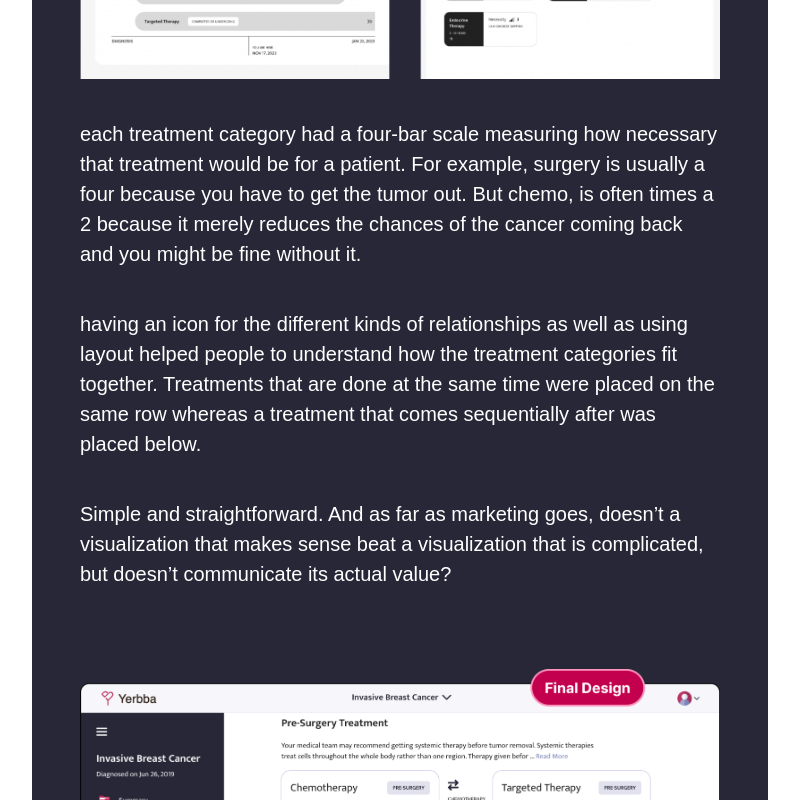
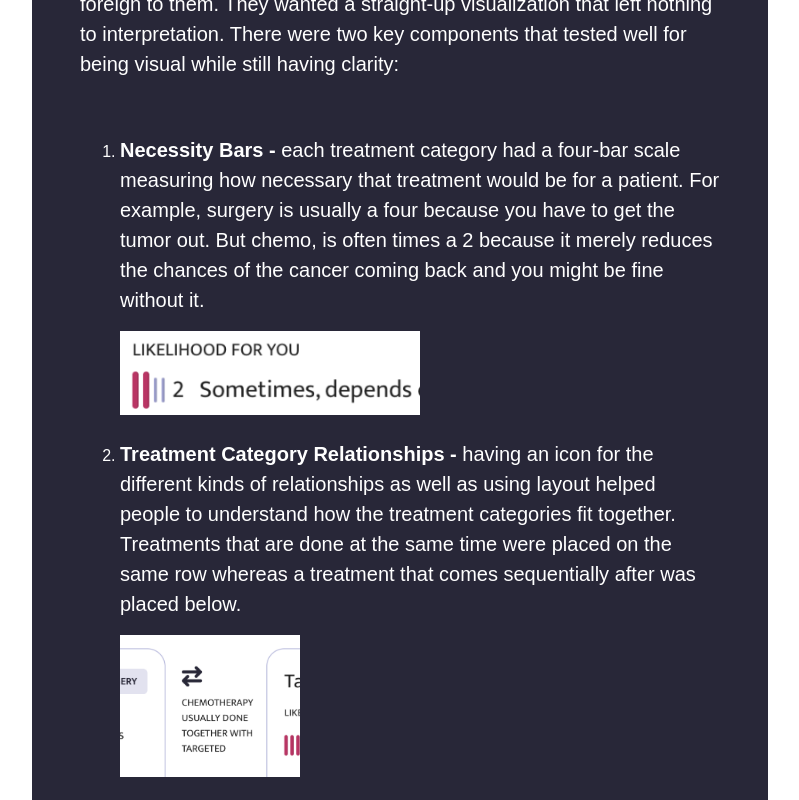
Before and after one commit to BenA56/Portfolio, a React (Create React App) app: page /BreastCancerReport in a window 1280 px wide. Shown: the part 8720-9520 px from the top of the page, without its empty margins (240-1039 px from the left). Built offline with nearby package versions, Linux system fonts and the light colour scheme.

Commit message:
fixed deep dive

```diff
--- a/src/Report Redesign/ReportRedesign.jsx
+++ b/src/Report Redesign/ReportRedesign.jsx
@@ -124,10 +124,22 @@ function ReportRedesign(props) {
                     <div className="bigContent"> 2. {reportContent.visualization[6]} </div>
                     <div className="bigContent"> {reportContent.visualization[7]} </div>
                     <div className="bigContent"> {reportContent.visualization[8]} </div>
+                    <img src="/report/Visualizations.png" alt="vis" width="100%" height="auto"/>
                     <div className="bigContent"> {reportContent.visualization[9]} </div>
-                    <img src="/report/Visualizations.png" alt="vis" width="100%" height="auto"/>
-                    <div className="bigContent"> {reportContent.visualization[10]} </div>
-                    <div className="bigContent"> {reportContent.visualization[11]} </div>
+                    <ol>
+                        <li>
+                            <div style={{display: "flex", flexDirection: "column", gap: "16px", paddingBottom: "24px"}}>
+                                <div className="bigContent"> <b>Necessity Bars - </b>{reportContent.visualization[10]} </div>
+                                <img src="/report/Necessity-Bars.png" alt="bars" width="50%" height="auto" />
+                            </div>
+                        </li>
+                        <li>
+                            <div style={{display: "flex", flexDirection: "column", gap: "16px", paddingBottom: "24px"}}>
+                                <div className="bigContent"> <b>Treatment Category Relationships - </b>{reportContent.visualization[11]} </div>
+                                <img src="/report/Category-Relationships.png" alt="rels" width="30%" height="auto" />
+                            </div>
+                        </li>
+                    </ol>
                     <div className="bigContent"> {reportContent.visualization[12]} </div>
                     <div className="bigContent"> {reportContent.visualization[13]} </div>
                     <img src="/report/Final-Options.png" alt="final" width="100%" height="auto"/>
```
Also changed, not shown: public/report/Category-Relationships.png (added), public/report/Necessity-Bars.png (added).
